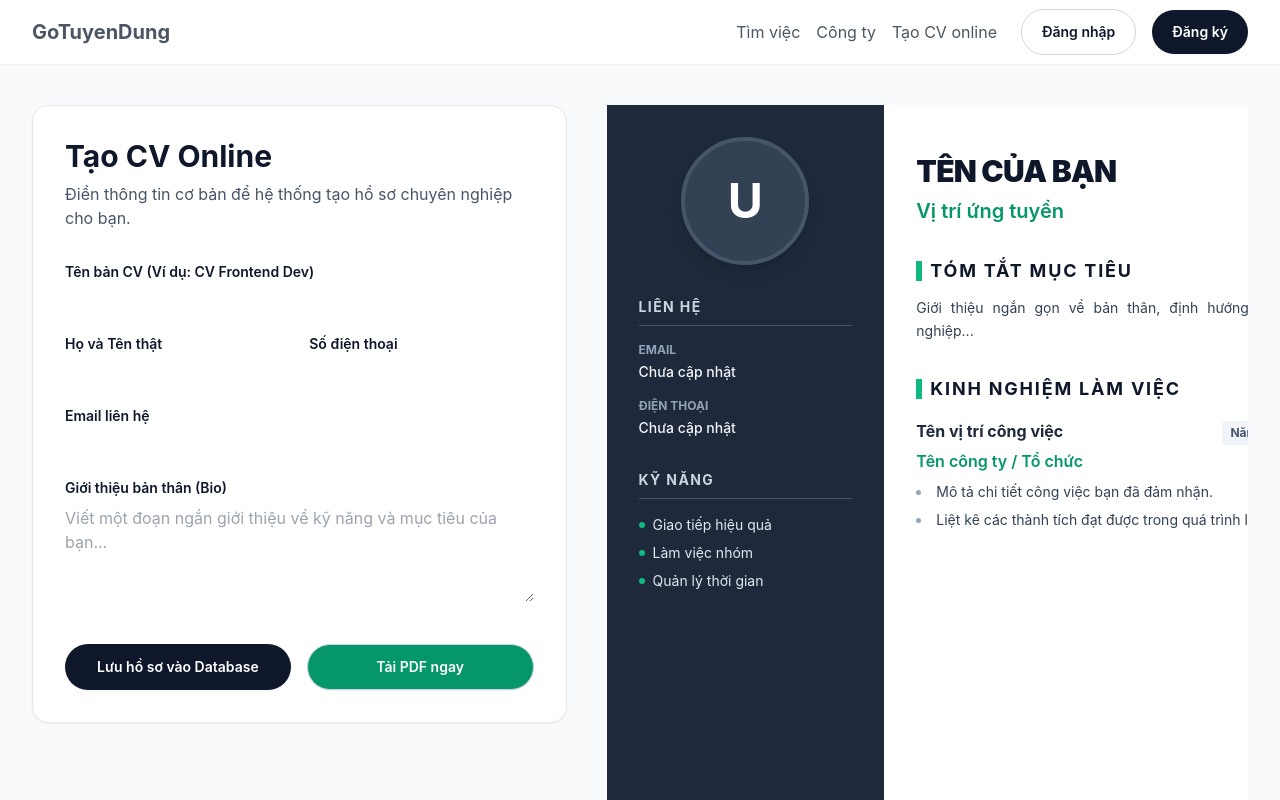
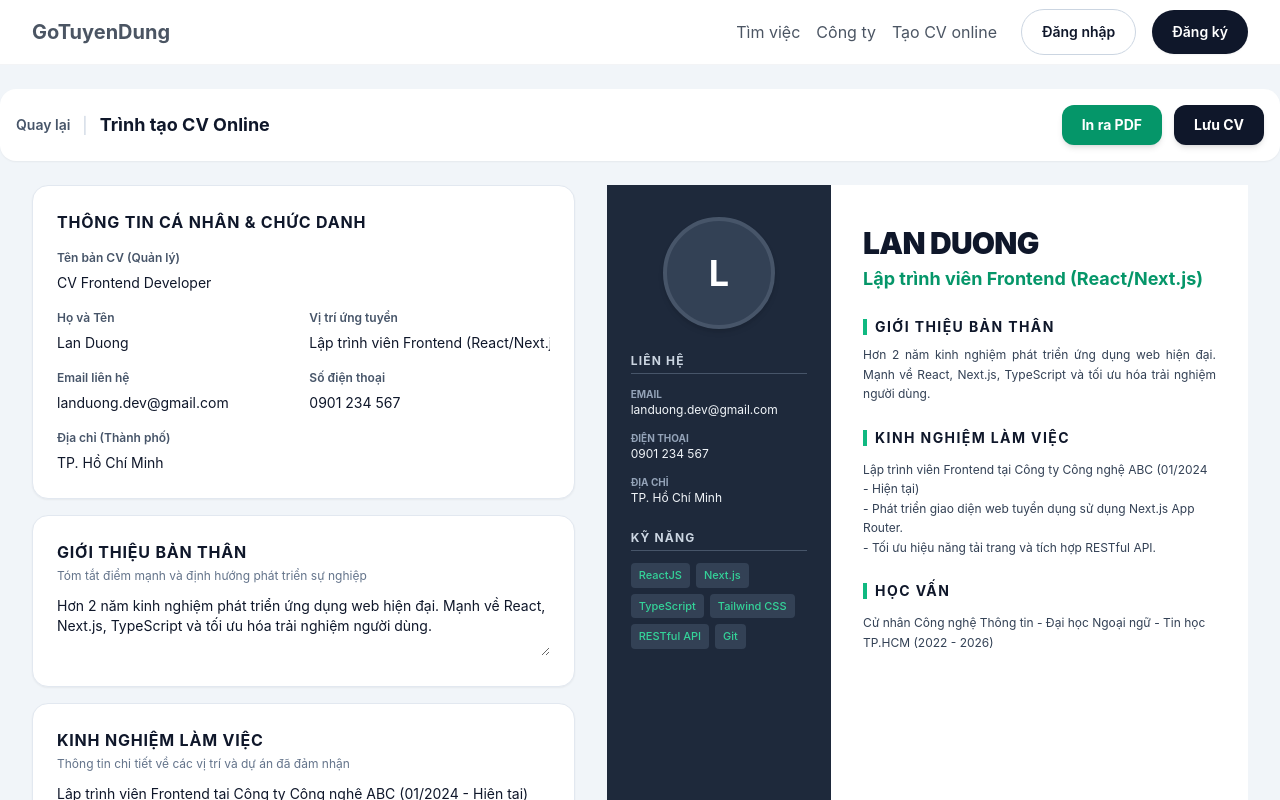
Before and after one commit to Lan1902/WebTuyenDung-Frontend, a Next.js app in the folder frontend/: page /create-resume in a window 1280 px wide. Shown: the top 800 px of the page. Built offline with nearby package versions, Linux system fonts and the light colour scheme.

Commit message:
Cập nhật chức năng tạo CV 0.1

```diff
--- a/frontend/src/app/create-resume/page.tsx
+++ b/frontend/src/app/create-resume/page.tsx
@@ -11,26 +11,31 @@ export default function CreateResumePage() {
 
   // Dữ liệu Form
   const [formData, setFormData] = useState({
-    title: "",
-    fullName: "",
-    email: "",
-    phoneNumber: "",
-    bio: "",
+    title: "CV Frontend Developer",
+    fullName: "Lan Duong",
+    jobTitle: "Lập trình viên Frontend (React/Next.js)",
+    email: "landuong.dev@gmail.com",
+    phoneNumber: "0901 234 567",
+    location: "TP. Hồ Chí Minh",
+    bio: "Hơn 2 năm kinh nghiệm phát triển ứng dụng web hiện đại. Mạnh về React, Next.js, TypeScript và tối ưu hóa trải nghiệm người dùng.",
+    skills: "ReactJS, Next.js, TypeScript, Tailwind CSS, RESTful API, Git",
+    education: "Cử nhân Công nghệ Thông tin - Đại học Ngoại ngữ - Tin học TP.HCM (2022 - 2026)",
+    experience: "Lập trình viên Frontend tại Công ty Công nghệ ABC (01/2024 - Hiện tại)\n- Phát triển giao diện web tuyển dụng sử dụng Next.js App Router.\n- Tối ưu hiệu năng tải trang và tích hợp RESTful API.",
   });
 
-  // Tham chiếu dùng để in PDF
   const componentRef = useRef<HTMLDivElement>(null);
   const [isExporting, setIsExporting] = useState(false);
 
-  // Hàm xử lý xuất PDF
+  // Cấu hình xuất PDF chuẩn (đã sửa v3)
   const handlePrint = useReactToPrint({
-    content: () => componentRef.current,
-    documentTitle: `CV_${formData.fullName.replace(/\s+/g, "_") || "Chua_Co_Ten"}`,
-    onBeforeGetContent: () => {
+    contentRef: componentRef,
+    documentTitle: `CV_${formData.fullName.replace(/\s+/g, "_") || "Hoso"}`,
+    onBeforePrint: async () => {
       setIsExporting(true);
-      return Promise.resolve();
     },
-    onAfterPrint: () => setIsExporting(false),
+    onAfterPrint: () => {
+      setIsExporting(false);
+    },
   });
 
   const handleChange = (e: React.ChangeEvent<HTMLInputElement | HTMLTextAreaElement>) => {
@@ -42,12 +47,16 @@ export default function CreateResumePage() {
     setLoading(true);
     try {
       await resumeApi.create({
-        ...formData,
+        title: formData.title,
+        fullName: formData.fullName,
+        email: formData.email,
+        phoneNumber: formData.phoneNumber,
+        bio: formData.bio,
         experiences: [],
         educations: [],
         skills: []
       });
-      alert("Tạo CV thành công! Giờ bạn có thể dùng nó để ứng tuyển.");
+      alert("Lưu CV thành công!");
       router.push("/dashboard");
     } catch (error: any) {
       alert("Lỗi: " + (error.response?.data?.message || "Không thể tạo CV."));
@@ -57,148 +66,269 @@ export default function CreateResumePage() {
   };
 
   return (
-    <div className="min-h-screen bg-slate-50 dark:bg-gray-900 py-10">
-      <div className="container-page grid gap-10 lg:grid-cols-[1fr_1.2fr] items-start">
+    <>
+      {/* CSS RESET DÙNG RIÊNG KHI IN PDF (Xóa hoàn toàn ngày giờ, header/footer trình duyệt) */}
+      <style jsx global>{`
+        @media print {
+          @page {
+            size: A4 portrait;
+            margin: 0 !important;
+          }
+          body {
+            background: #ffffff !important;
+            color: #000000 !important;
+            padding: 0 !important;
+            margin: 0 !important;
+            -webkit-print-color-adjust: exact !important;
+            print-color-adjust: exact !important;
+          }
+          header, footer, nav, .print-hidden, .no-print {
+            display: none !important;
+          }
+          .cv-print-container {
+            width: 210mm !important;
+            height: 297mm !important;
+            margin: 0 !important;
+            padding: 0 !important;
+            box-shadow: none !important;
+            border: none !important;
+            page-break-after: avoid;
+            page-break-inside: avoid;
+          }
+        }
+      `}</style>
 
-        {/* ================= PHẦN 1: FORM NHẬP LIỆU ================= */}
-        <div className="bg-white dark:bg-gray-800 p-8 rounded-2xl shadow-sm border border-slate-200 dark:border-gray-700 print:hidden">
-          <h1 className="text-3xl font-bold text-slate-900 dark:text-white mb-2">Tạo CV Online</h1>
-          <p className="text-slate-600 dark:text-slate-400 mb-8">Điền thông tin cơ bản để hệ thống tạo hồ sơ chuyên nghiệp cho bạn.</p>
+      <div className="min-h-screen bg-slate-100 dark:bg-gray-900 py-6">
 
-          <form onSubmit={handleSubmit} className="space-y-5">
+        {/* THANH ĐIỀU HƯỚNG BÊN TRÊN */}
+        <div className="container-page mx-auto mb-6 flex flex-wrap items-center justify-between gap-4 rounded-2xl bg-white p-4 shadow-sm dark:bg-gray-800 print-hidden">
+          <div className="flex items-center gap-3">
+            <button
+              type="button"
+              onClick={() => router.back()}
+              className="text-sm font-semibold text-slate-600 hover:text-slate-900 dark:text-slate-300"
+            >
+              Quay lại
+            </button>
+            <span className="text-slate-300">|</span>
+            <h1 className="text-lg font-bold text-slate-900 dark:text-white">Trình tạo CV Online</h1>
+          </div>
+
+          <div className="flex items-center gap-3">
+            <button
+              type="button"
+              onClick={handlePrint}
+              disabled={isExporting}
+              className="rounded-xl bg-emerald-600 px-5 py-2.5 text-sm font-bold text-white shadow-md transition hover:bg-emerald-700 disabled:opacity-50"
+            >
+              {isExporting ? "Đang chuẩn bị PDF..." : "In ra PDF"}
+            </button>
+            <button
+              type="button"
+              onClick={handleSubmit}
+              disabled={loading}
+              className="rounded-xl bg-slate-900 px-5 py-2.5 text-sm font-bold text-white shadow-md transition hover:bg-slate-800 disabled:opacity-50 dark:bg-slate-700"
+            >
+              {loading ? "Đang lưu..." : "Lưu CV"}
+            </button>
+          </div>
+        </div>
+
+        {/* THÂN TRANG: FORM BÊN TRÁI - PREVIEW BÊN PHẢI */}
+        <div className="container-page mx-auto grid gap-8 lg:grid-cols-[1.1fr_1.3fr] items-start">
+
+          {/* ================= CỘT TRÁI: FORM ================= */}
+          <div className="space-y-4 print-hidden">
+
+            {/* CARD 1: THÔNG TIN CÁ NHÂN */}
+            <div className="rounded-2xl bg-white p-6 shadow-sm border border-slate-200 dark:bg-gray-800 dark:border-gray-700">
+              <h2 className="text-base font-bold text-slate-900 dark:text-white mb-4 uppercase tracking-wider">
+                Thông tin cá nhân & Chức danh
+              </h2>
+              <div className="space-y-4">
                 <div>
-              <label className="block text-sm font-semibold mb-2 dark:text-white">Tên bản CV (Ví dụ: CV Frontend Dev)</label>
-              <input required type="text" name="title" onChange={handleChange} className="w-full input-base dark:bg-gray-700 dark:text-white" />
+                  <label className="block text-xs font-semibold text-slate-600 dark:text-slate-300 mb-1">Tên bản CV (Quản lý)</label>
+                  <input type="text" name="title" value={formData.title} onChange={handleChange} className="w-full input-base text-sm dark:bg-gray-700 dark:text-white" />
                 </div>
-            <div className="grid grid-cols-2 gap-5">
+                <div className="grid grid-cols-2 gap-3">
                   <div>
-                <label className="block text-sm font-semibold mb-2 dark:text-white">Họ và Tên thật</label>
-                <input required type="text" name="fullName" onChange={handleChange} className="w-full input-base dark:bg-gray-700 dark:text-white" />
+                    <label className="block text-xs font-semibold text-slate-600 dark:text-slate-300 mb-1">Họ và Tên</label>
+                    <input type="text" name="fullName" value={formData.fullName} onChange={handleChange} className="w-full input-base text-sm dark:bg-gray-700 dark:text-white" />
                   </div>
                   <div>
-                <label className="block text-sm font-semibold mb-2 dark:text-white">Số điện thoại</label>
-                <input required type="tel" name="phoneNumber" onChange={handleChange} className="w-full input-base dark:bg-gray-700 dark:text-white" />
+                    <label className="block text-xs font-semibold text-slate-600 dark:text-slate-300 mb-1">Vị trí ứng tuyển</label>
+                    <input type="text" name="jobTitle" value={formData.jobTitle} onChange={handleChange} className="w-full input-base text-sm dark:bg-gray-700 dark:text-white" />
+                  </div>
+                </div>
+                <div className="grid grid-cols-2 gap-3">
+                  <div>
+                    <label className="block text-xs font-semibold text-slate-600 dark:text-slate-300 mb-1">Email liên hệ</label>
+                    <input type="email" name="email" value={formData.email} onChange={handleChange} className="w-full input-base text-sm dark:bg-gray-700 dark:text-white" />
+                  </div>
+                  <div>
+                    <label className="block text-xs font-semibold text-slate-600 dark:text-slate-300 mb-1">Số điện thoại</label>
+                    <input type="text" name="phoneNumber" value={formData.phoneNumber} onChange={handleChange} className="w-full input-base text-sm dark:bg-gray-700 dark:text-white" />
                   </div>
                 </div>
                 <div>
-              <label className="block text-sm font-semibold mb-2 dark:text-white">Email liên hệ</label>
-              <input required type="email" name="email" onChange={handleChange} className="w-full input-base dark:bg-gray-700 dark:text-white" />
+                  <label className="block text-xs font-semibold text-slate-600 dark:text-slate-300 mb-1">Địa chỉ (Thành phố)</label>
+                  <input type="text" name="location" value={formData.location} onChange={handleChange} className="w-full input-base text-sm dark:bg-gray-700 dark:text-white" />
                 </div>
-            <div>
-              <label className="block text-sm font-semibold mb-2 dark:text-white">Giới thiệu bản thân (Bio)</label>
-              <textarea required rows={4} name="bio" onChange={handleChange} className="w-full input-base dark:bg-gray-700 dark:text-white" placeholder="Viết một đoạn ngắn giới thiệu về kỹ năng và mục tiêu của bạn..."></textarea>
-            </div>
-
-            <div className="pt-4 flex gap-4">
-              <button type="submit" disabled={loading} className="w-full btn-primary py-3">
-                {loading ? "Đang lưu..." : "Lưu hồ sơ vào Database"}
-              </button>
-
-              <button type="button" onClick={handlePrint} disabled={isExporting} className="w-full btn-secondary py-3 bg-emerald-600 text-white hover:bg-emerald-700">
-                {isExporting ? "Đang xử lý..." : "Tải PDF ngay"}
-              </button>
-            </div>
-          </form>
-        </div>
-
-        {/* ================= PHẦN 2: PREVIEW ELEGANT CV ================= */}
-        {/* Vùng này có thanh cuộn ngang để không bị vỡ layout trên màn nhỏ */}
-        <div className="overflow-x-auto print:overflow-visible">
-
-          {/* VÙNG ĐƯỢC IN (Căn đúng khổ A4) */}
-          <div ref={componentRef} className="mx-auto flex min-h-[297mm] w-[210mm] overflow-hidden bg-white shadow-2xl print:m-0 print:shadow-none">
-
-            {/* CỘT TRÁI (SIDEBAR) */}
-            <div className="flex w-[35%] flex-col gap-8 bg-slate-800 p-8 text-slate-100 print:bg-slate-800 print:text-white print:break-inside-avoid">
-
-              <div className="flex justify-center">
-                <div className="flex h-32 w-32 items-center justify-center rounded-full border-4 border-slate-600 bg-slate-700 text-5xl font-bold text-white shadow-lg uppercase">
-                  {formData.fullName ? formData.fullName.charAt(0) : "U"}
               </div>
             </div>
 
+            {/* CARD 2: GIỚI THIỆU BẢN THÂN */}
+            <div className="rounded-2xl bg-white p-6 shadow-sm border border-slate-200 dark:bg-gray-800 dark:border-gray-700">
+              <h2 className="text-base font-bold text-slate-900 dark:text-white mb-1 uppercase tracking-wider">
+                Giới thiệu bản thân
+              </h2>
+              <p className="text-xs text-slate-500 mb-3">Tóm tắt điểm mạnh và định hướng phát triển sự nghiệp</p>
+              <textarea rows={3} name="bio" value={formData.bio} onChange={handleChange} className="w-full input-base text-sm dark:bg-gray-700 dark:text-white" placeholder="Viết giới thiệu bản thân..."></textarea>
+            </div>
+
+            {/* CARD 3: KINH NGHIỆM LÀM VIỆC */}
+            <div className="rounded-2xl bg-white p-6 shadow-sm border border-slate-200 dark:bg-gray-800 dark:border-gray-700">
+              <h2 className="text-base font-bold text-slate-900 dark:text-white mb-1 uppercase tracking-wider">
+                Kinh nghiệm làm việc
+              </h2>
+              <p className="text-xs text-slate-500 mb-3">Thông tin chi tiết về các vị trí và dự án đã đảm nhận</p>
+              <textarea rows={4} name="experience" value={formData.experience} onChange={handleChange} className="w-full input-base text-sm dark:bg-gray-700 dark:text-white"></textarea>
+            </div>
+
+            {/* CARD 4: HỌC VẤN */}
+            <div className="rounded-2xl bg-white p-6 shadow-sm border border-slate-200 dark:bg-gray-800 dark:border-gray-700">
+              <h2 className="text-base font-bold text-slate-900 dark:text-white mb-1 uppercase tracking-wider">
+                Học vấn
+              </h2>
+              <p className="text-xs text-slate-500 mb-3">Trình độ học vấn, bằng cấp và chứng chỉ chuyên môn</p>
+              <textarea rows={2} name="education" value={formData.education} onChange={handleChange} className="w-full input-base text-sm dark:bg-gray-700 dark:text-white"></textarea>
+            </div>
+
+            {/* CARD 5: KỸ NĂNG */}
+            <div className="rounded-2xl bg-white p-6 shadow-sm border border-slate-200 dark:bg-gray-800 dark:border-gray-700">
+              <h2 className="text-base font-bold text-slate-900 dark:text-white mb-1 uppercase tracking-wider">
+                Kỹ năng chuyên môn
+              </h2>
+              <p className="text-xs text-slate-500 mb-3">Liệt kê danh sách các kỹ năng (phân cách bằng dấu phẩy)</p>
+              <input type="text" name="skills" value={formData.skills} onChange={handleChange} className="w-full input-base text-sm dark:bg-gray-700 dark:text-white" />
+            </div>
+
+          </div>
+
+          {/* ================= CỘT PHẢI: XEM TRƯỚC CV A4 ================= */}
+          <div className="overflow-x-auto print:overflow-visible flex justify-center">
+
+            <div
+              ref={componentRef}
+              className="cv-print-container flex min-h-[297mm] w-[210mm] overflow-hidden bg-white shadow-xl text-slate-900"
+            >
+              {/* CỘT TRÁI CỦA CV (SIDEBAR NỀN TỐI ELEGANT) */}
+              <div className="flex w-[35%] flex-col gap-6 bg-slate-800 p-6 text-slate-100 print:bg-slate-800 print:text-white">
+
+                {/* Vòng tròn Avatar */}
+                <div className="flex justify-center pt-2">
+                  <div className="flex h-28 w-28 items-center justify-center rounded-full border-4 border-slate-600 bg-slate-700 text-4xl font-bold uppercase text-white shadow-md">
+                    {formData.fullName ? formData.fullName.charAt(0) : "CV"}
+                  </div>
+                </div>
+
+                {/* Liên hệ */}
                 <section>
-                <h2 className="mb-4 border-b border-slate-600 pb-2 text-sm font-bold uppercase tracking-widest text-slate-300">
+                  <h3 className="mb-3 border-b border-slate-600 pb-1 text-xs font-bold uppercase tracking-widest text-slate-300">
                     Liên hệ
-                </h2>
-                <ul className="space-y-4 text-sm">
-                  <li className="flex flex-col gap-1">
-                    <span className="text-xs font-bold text-slate-400 uppercase">Email</span>
-                    <span className="break-all font-medium">{formData.email || "Chưa cập nhật"}</span>
+                  </h3>
+                  <ul className="space-y-3 text-xs">
+                    <li className="break-all">
+                      <span className="block text-[10px] font-bold text-slate-400 uppercase">Email</span>
+                      {formData.email || "Chưa nhập email"}
                     </li>
-                  <li className="flex flex-col gap-1">
-                    <span className="text-xs font-bold text-slate-400 uppercase">Điện thoại</span>
-                    <span className="font-medium">{formData.phoneNumber || "Chưa cập nhật"}</span>
+                    <li>
+                      <span className="block text-[10px] font-bold text-slate-400 uppercase">Điện thoại</span>
+                      {formData.phoneNumber || "Chưa nhập SĐT"}
+                    </li>
+                    <li>
+                      <span className="block text-[10px] font-bold text-slate-400 uppercase">Địa chỉ</span>
+                      {formData.location || "Chưa nhập địa chỉ"}
                     </li>
                   </ul>
                 </section>
 
-              {/* KHỐI KỸ NĂNG MẪU (Bổ sung sau) */}
+                {/* Kỹ năng */}
                 <section>
-                <h2 className="mb-4 border-b border-slate-600 pb-2 text-sm font-bold uppercase tracking-widest text-slate-300">
+                  <h3 className="mb-3 border-b border-slate-600 pb-1 text-xs font-bold uppercase tracking-widest text-slate-300">
                     Kỹ năng
-                </h2>
-                <ul className="space-y-2 text-sm text-slate-200">
-                  <li className="flex items-center gap-2">
-                    <span className="h-1.5 w-1.5 rounded-full bg-emerald-500"></span> Giao tiếp hiệu quả
-                  </li>
-                  <li className="flex items-center gap-2">
-                    <span className="h-1.5 w-1.5 rounded-full bg-emerald-500"></span> Làm việc nhóm
-                  </li>
-                  <li className="flex items-center gap-2">
-                    <span className="h-1.5 w-1.5 rounded-full bg-emerald-500"></span> Quản lý thời gian
-                  </li>
-                </ul>
-              </section>
-            </div>
-
-            {/* CỘT PHẢI (MAIN CONTENT) */}
-            <div className="w-[65%] p-8 pt-12 text-slate-900 bg-white">
-              <header className="mb-8">
-                <h1 className="text-3xl font-black uppercase tracking-tight">
-                  {formData.fullName || "Tên của bạn"}
-                </h1>
-                <p className="mt-2 text-xl font-semibold text-emerald-600">
-                  {formData.title || "Vị trí ứng tuyển"}
-                </p>
-              </header>
-
-              <section className="mb-8">
-                <h2 className="mb-3 flex items-center gap-2 text-lg font-bold uppercase tracking-widest text-slate-900">
-                  <span className="h-5 w-1.5 bg-emerald-500"></span>
-                  Tóm tắt mục tiêu
-                </h2>
-                <p className="text-justify text-sm leading-relaxed text-slate-700 whitespace-pre-wrap">
-                  {formData.bio || "Giới thiệu ngắn gọn về bản thân, định hướng phát triển nghề nghiệp..."}
-                </p>
-              </section>
-
-              {/* KHỐI KINH NGHIỆM MẪU (Bổ sung sau) */}
-              <section className="mb-8">
-                <h2 className="mb-4 flex items-center gap-2 text-lg font-bold uppercase tracking-widest text-slate-900">
-                  <span className="h-5 w-1.5 bg-emerald-500"></span>
-                  Kinh nghiệm làm việc
-                </h2>
-                <div className="relative">
-                  <div className="flex items-baseline justify-between">
-                    <h3 className="text-base font-bold text-slate-800">Tên vị trí công việc</h3>
-                    <span className="rounded bg-slate-100 px-2 py-1 text-xs font-bold text-slate-600">
-                      Năm bắt đầu – Hiện tại
+                  </h3>
+                  <div className="flex flex-wrap gap-1.5">
+                    {formData.skills.split(",").map((skill, idx) => (
+                      <span key={idx} className="rounded bg-slate-700 px-2 py-1 text-[11px] font-medium text-emerald-400">
+                        {skill.trim()}
                       </span>
-                  </div>
-                  <p className="mt-1 font-semibold text-emerald-600">Tên công ty / Tổ chức</p>
-                  <ul className="mt-2 list-inside list-disc space-y-1.5 text-justify text-sm leading-relaxed text-slate-700 marker:text-slate-400">
-                    <li>Mô tả chi tiết công việc bạn đã đảm nhận.</li>
-                    <li>Liệt kê các thành tích đạt được trong quá trình làm việc.</li>
-                  </ul>
+                    ))}
                   </div>
                 </section>
               </div>
 
+              {/* CỘT PHẢI CỦA CV (NỘI DUNG CHÍNH) */}
+              <div className="w-[65%] p-8 pt-10 bg-white">
+
+                {/* Tên & Chức danh */}
+                <header className="mb-6">
+                  <h1 className="text-3xl font-black uppercase tracking-tight text-slate-900">
+                    {formData.fullName || "HỌ VÀ TÊN"}
+                  </h1>
+                  <p className="mt-1 text-lg font-bold text-emerald-600">
+                    {formData.jobTitle || "Vị trí ứng tuyển"}
+                  </p>
+                </header>
+
+                {/* Giới thiệu */}
+                {formData.bio && (
+                  <section className="mb-6">
+                    <h3 className="mb-2 flex items-center gap-2 text-sm font-bold uppercase tracking-widest text-slate-900">
+                      <span className="h-4 w-1 bg-emerald-500"></span>
+                      Giới thiệu bản thân
+                    </h3>
+                    <p className="text-justify text-xs leading-relaxed text-slate-700 whitespace-pre-wrap">
+                      {formData.bio}
+                    </p>
+                  </section>
+                )}
+
+                {/* Kinh nghiệm làm việc */}
+                {formData.experience && (
+                  <section className="mb-6">
+                    <h3 className="mb-3 flex items-center gap-2 text-sm font-bold uppercase tracking-widest text-slate-900">
+                      <span className="h-4 w-1 bg-emerald-500"></span>
+                      Kinh nghiệm làm việc
+                    </h3>
+                    <div className="text-xs leading-relaxed text-slate-700 whitespace-pre-wrap">
+                      {formData.experience}
                     </div>
+                  </section>
+                )}
+
+                {/* Học vấn */}
+                {formData.education && (
+                  <section className="mb-6">
+                    <h3 className="mb-3 flex items-center gap-2 text-sm font-bold uppercase tracking-widest text-slate-900">
+                      <span className="h-4 w-1 bg-emerald-500"></span>
+                      Học vấn
+                    </h3>
+                    <div className="text-xs leading-relaxed text-slate-700 whitespace-pre-wrap">
+                      {formData.education}
+                    </div>
+                  </section>
+                )}
+
               </div>
 
             </div>
+
           </div>
+
+        </div>
+
+      </div>
+    </>
   );
 }
```
Lines whose indentation alone changed are shown as unchanged.
